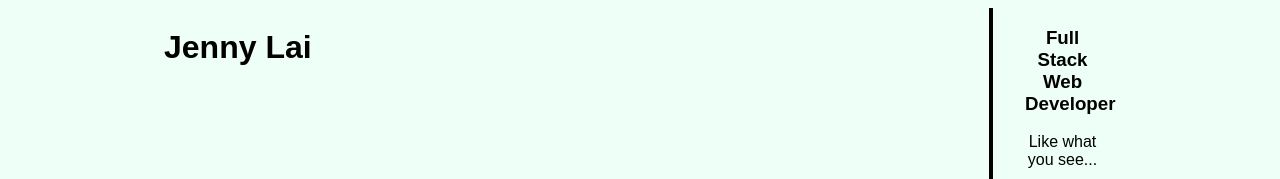
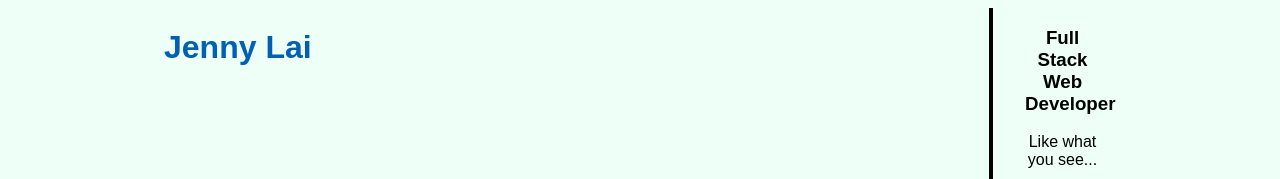
Before and after one commit to jenlaister/jenlaister.github.io, a plain HTML site: page index.html in a window 1280 px wide. Shown: the top 179 px of the page. Drawn offline with nearby package versions, Linux system fonts and the light colour scheme.

Commit message:
linked about html

```diff
--- a/index.html
+++ b/index.html
@@ -11,7 +11,7 @@
   <body>
     <div>
       <header>
-        <h1 class="header-name">Jenny Lai</h1>
+        <h1 class="header-name"><a href="./about.html">Jenny Lai</a></h1>
       </header>
       </div>
       <!-- <nav class="menu">
```
Also changed, not shown: about.html (+1 -0 lines).
